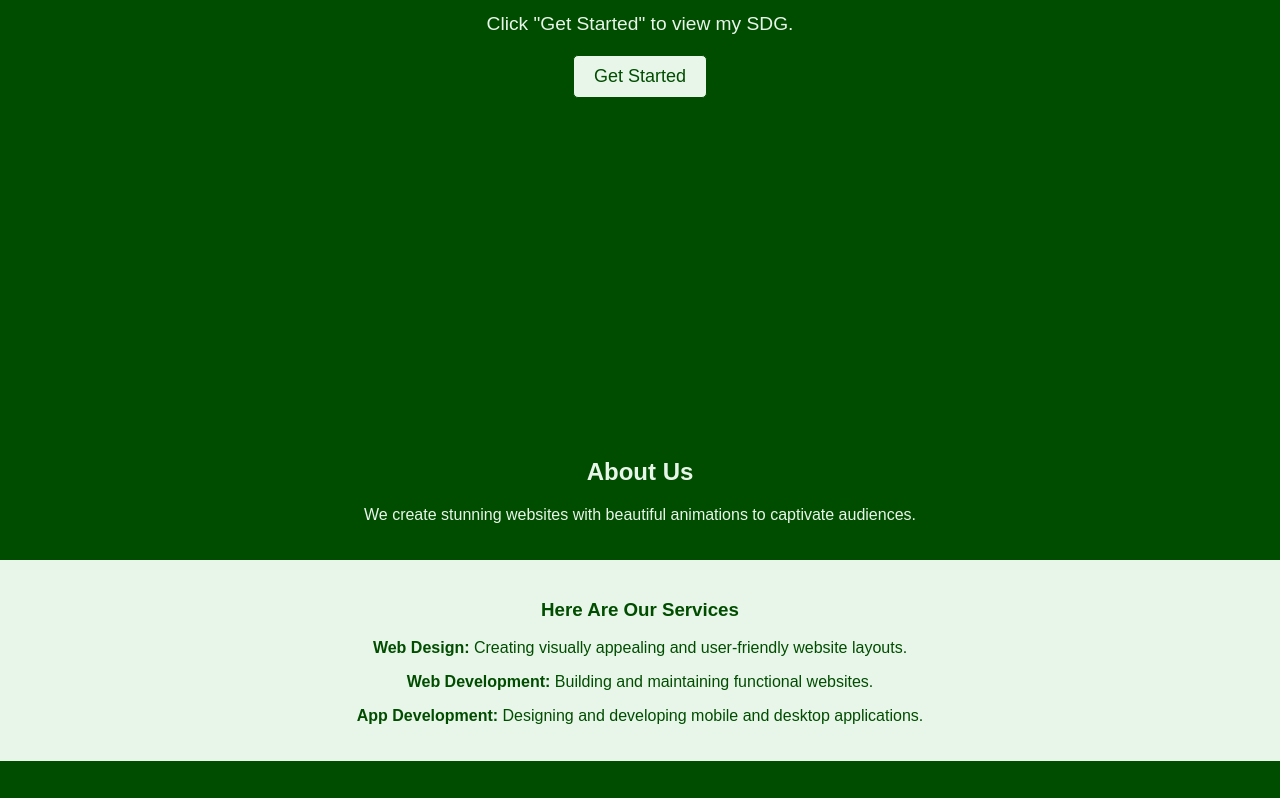
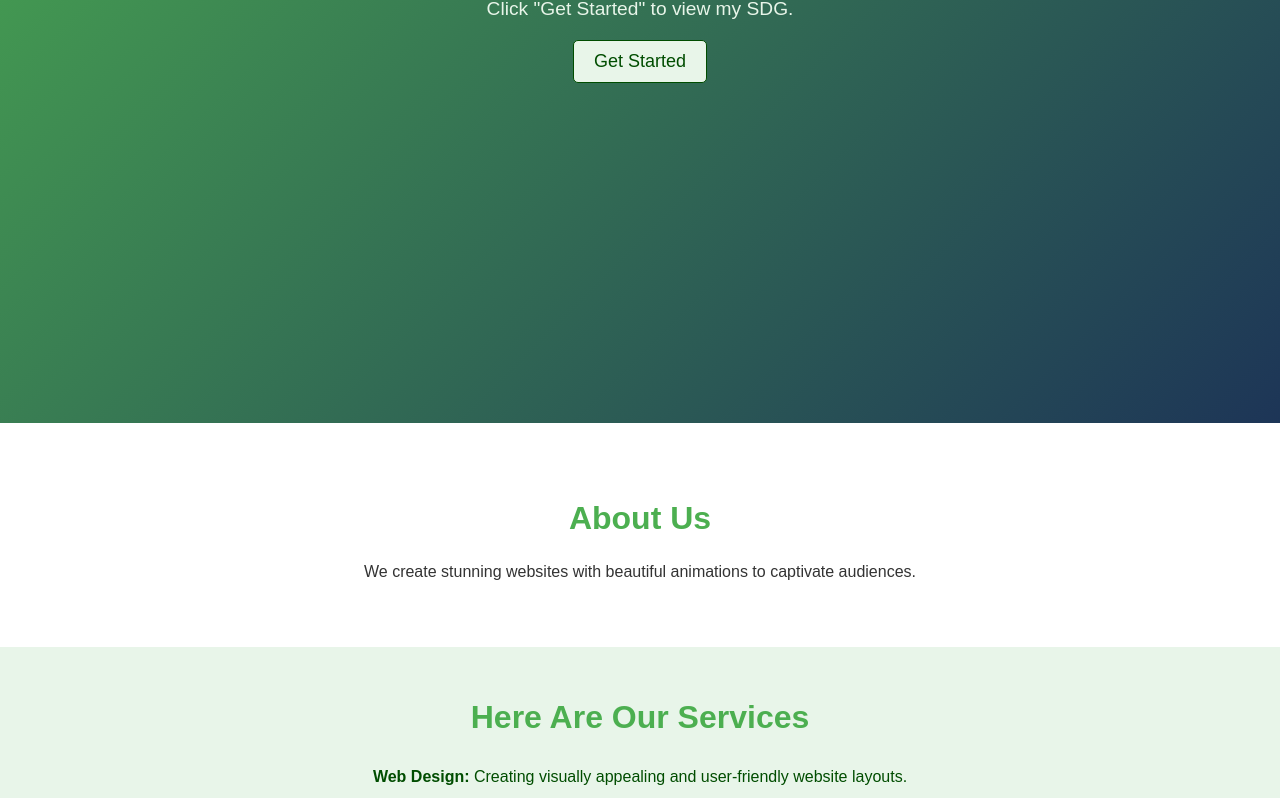
Before and after one commit to Kyosuj/Koshii, a plain HTML site: page index.html in a window 1280 px wide. Shown: the part 465-1263 px from the top of the page. Drawn offline with Linux system fonts and the light colour scheme.

Commit message:
index.html

```diff
--- a/index.html
+++ b/index.html
@@ -5,7 +5,7 @@
     <meta name="viewport" content="width=device-width, initial-scale=1.0">
     <meta name="description" content="A minimal animated website using HTML and CSS in a green theme.">
     <title>Animated Website</title>
-    <link rel="stylesheet" href="just.css">
+    <link rel="stylesheet" href="lel.css">
     <style>
         /* Green Theme Styles */
         body {
@@ -215,7 +215,7 @@
         <div class="hero-content">
             <h1>Welcome</h1>
             <p>Click "Get Started" to view my SDG.</p>
-            <a href="justine.html" class="button">Get Started</a>
+            <a href="eya.html" class="button">Get Started</a>
         </div>
     </section>
 
```
